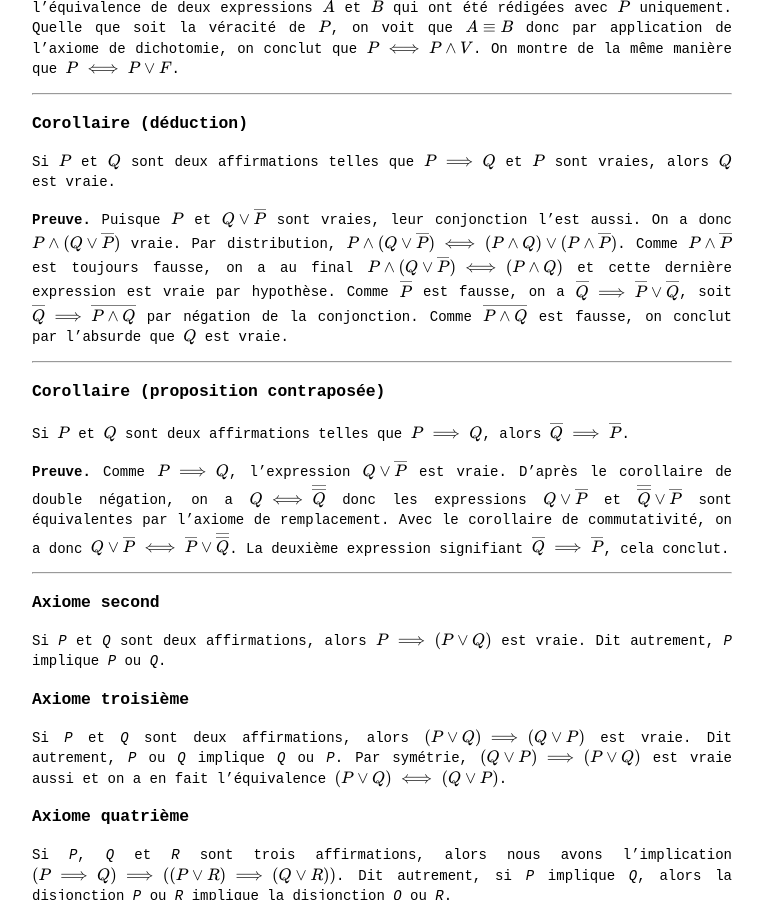
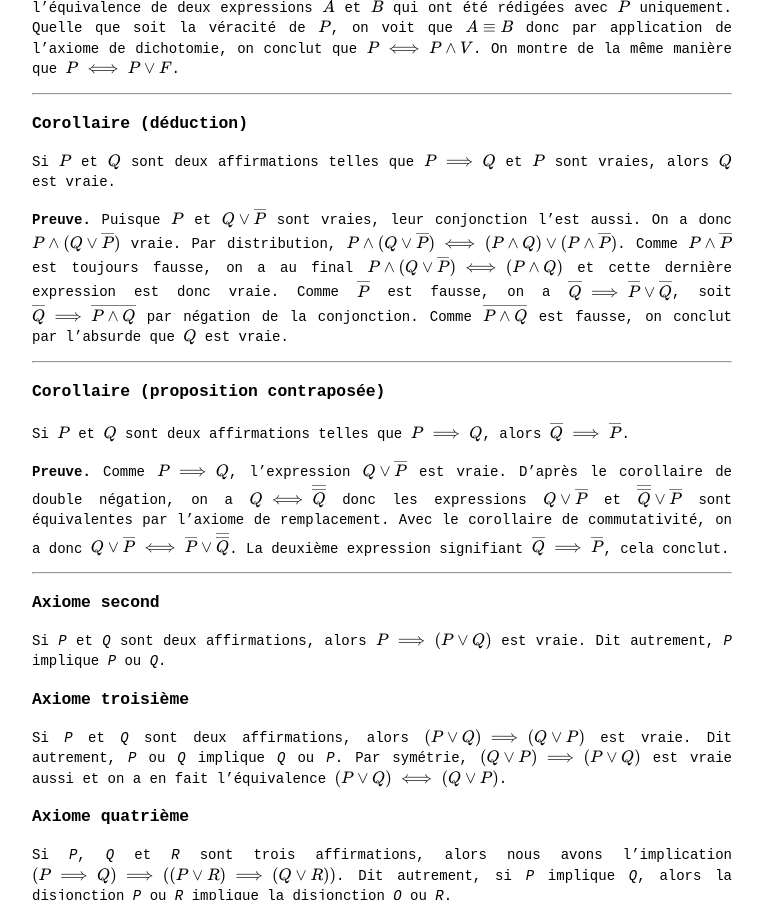
Before and after one commit to Thrallherd/AlgebraExNihilo, a Jekyll site: the page built from logic_cor.md, in a window 1280 px wide and 900 px high, scrolled down 1746 px. Shown: the whole window, without its empty margins (258-1021 px from the left). Built offline with Jekyll 4.4.1, drawn with Linux system fonts in a browser that asks for light colours; formulas are drawn with MathJax 3.

Commit message:
Update logic_cor.md

```diff
--- a/logic_cor.md
+++ b/logic_cor.md
@@ -67,7 +67,7 @@ __________
 Si $$P$$ et $$Q$$ sont deux affirmations telles que $$P \implies Q$$ et $$P$$ sont vraies, alors $$Q$$ est vraie.
 
 
-**Preuve.** Puisque $$P$$ et $$Q \lor \overline P$$ sont vraies, leur conjonction l'est aussi. On a donc $$P \land (Q \lor \overline P)$$ vraie. Par distribution, $$P \land (Q \lor \overline P) \iff (P \land Q) \lor (P \land \overline{P})$$. Comme $$P \land \overline{P}$$ est toujours fausse, on a au final $$P \land (Q \lor \overline P) \iff (P \land Q)$$ et cette dernière expression est vraie par hypothèse. Comme $$\overline P$$ est fausse, on a $$\overline{Q} \implies \overline{P} \lor \overline{Q}$$, soit $$\overline{Q} \implies \overline{P \land Q}$$ par négation de la conjonction. Comme $$\overline{P \land Q}$$ est fausse, on conclut par l'absurde que $$Q$$ est vraie.
+**Preuve.** Puisque $$P$$ et $$Q \lor \overline P$$ sont vraies, leur conjonction l'est aussi. On a donc $$P \land (Q \lor \overline P)$$ vraie. Par distribution, $$P \land (Q \lor \overline P) \iff (P \land Q) \lor (P \land \overline{P})$$. Comme $$P \land \overline{P}$$ est toujours fausse, on a au final $$P \land (Q \lor \overline P) \iff (P \land Q)$$ et cette dernière expression est donc vraie. Comme $$\overline P$$ est fausse, on a $$\overline{Q} \implies \overline{P} \lor \overline{Q}$$, soit $$\overline{Q} \implies \overline{P \land Q}$$ par négation de la conjonction. Comme $$\overline{P \land Q}$$ est fausse, on conclut par l'absurde que $$Q$$ est vraie.
 
 
 _____
```
